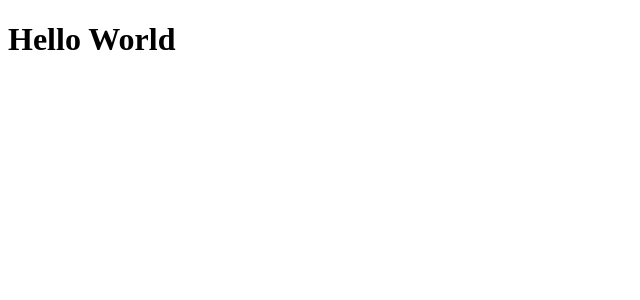
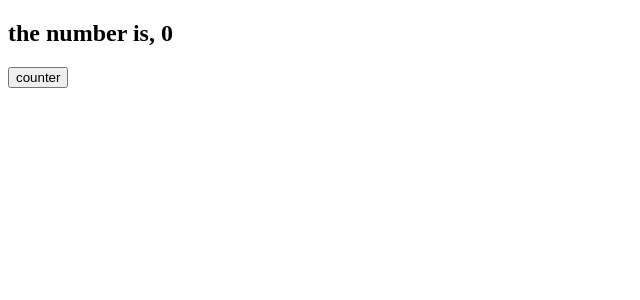
Before and after one commit to noelIsrael/react-basics, a React (Vite) app: page / in a window 1280 px wide. Shown: the top 300 px of the page, without its empty margins (0-640 px from the left). Built offline with nearby package versions, Linux system fonts and the light colour scheme.

Commit message:
i just used useState it iz for causing re render every time i call a functio

```diff
--- a/src/App.tsx
+++ b/src/App.tsx
@@ -1,9 +1,11 @@
-import Message from "./Message.tsx";
+//import Message from "./Message.tsx";
+import { useState } from "react";
 function App() {
-
+  const [num, numSetter] = useState(0)
   return (
     <div>
-      <Message></Message>
+      <h2>the number is, {num}</h2>
+      <button onClick={()=>numSetter((num)=> num+1)}>counter</button>
     </div>
   );
 }
--- a/src/Message.tsx
+++ b/src/Message.tsx
@@ -1,18 +1,9 @@
 function Message() {
-  const myName = "";
-  if (myName) {
-    return (
-      <>
-        <h1>Hello {myName}</h1>
-      </>
-    );
-  } else {
-    return (
-        <>
-        <h1>Hello World</h1>
-        </>
-    );
-  }
+  return (
+    <>
+      <h1>Hello World</h1>
+    </>
+  );
 }
 
 export default Message;
```
Also changed, not shown: src/Button.tsx (added).
